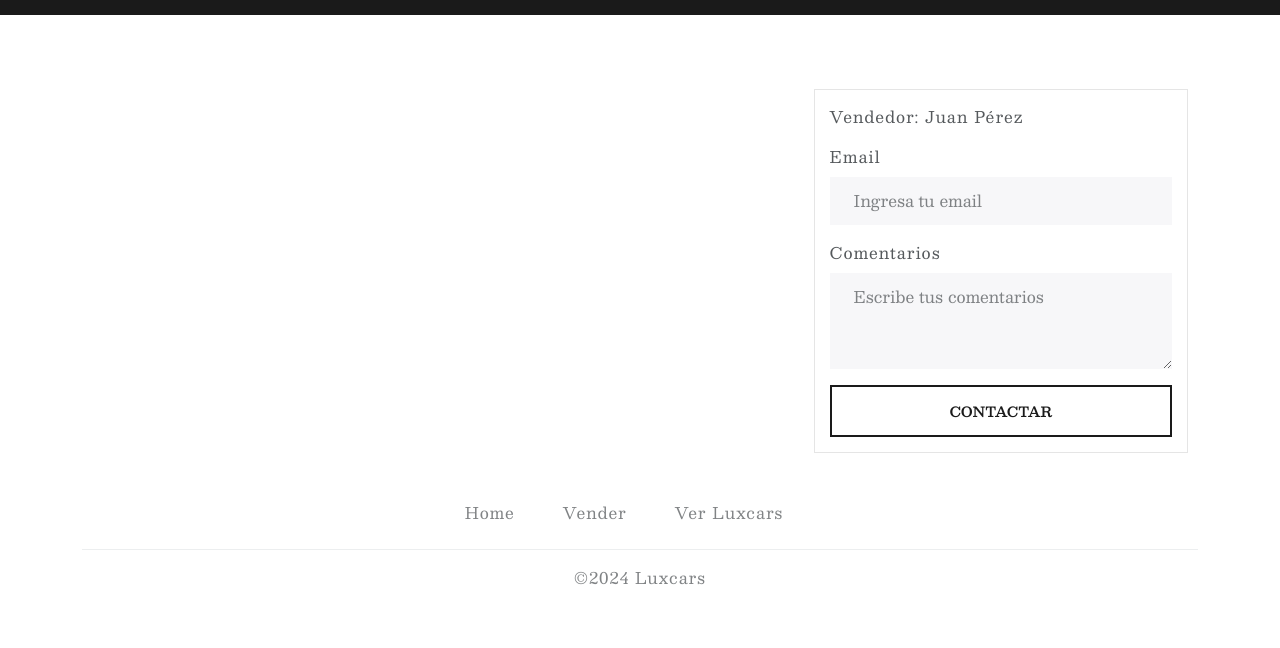
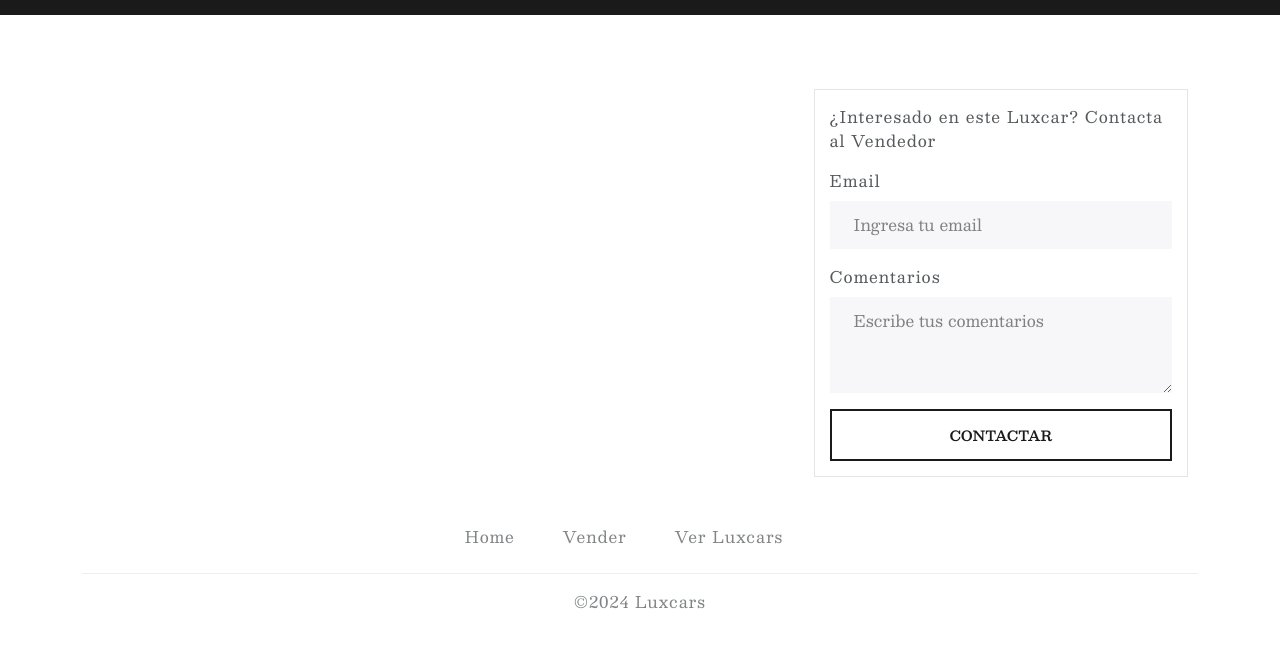
Before and after one commit to pauocar/LUXCARS, a plain HTML site: page pages/detail.html in a window 1280 px wide. Shown: the part 92-740 px from the top of the page. Drawn offline with nearby package versions, Linux system fonts and the light colour scheme; no server answers.

Commit message:
Chnaged form message

```diff
--- a/pages/detail.html
+++ b/pages/detail.html
@@ -63,7 +63,7 @@
             padding: 15px;
           "
         >
-          <p><strong>Vendedor:</strong> Juan Pérez</p>
+          <p><strong>¿Interesado en este Luxcar?</strong> Contacta al Vendedor</p>
           <form id="createOffer" method="POST">
             <!-- <div class="mb-3">
               <label for="name" class="form-label">Nombre</label>
```
